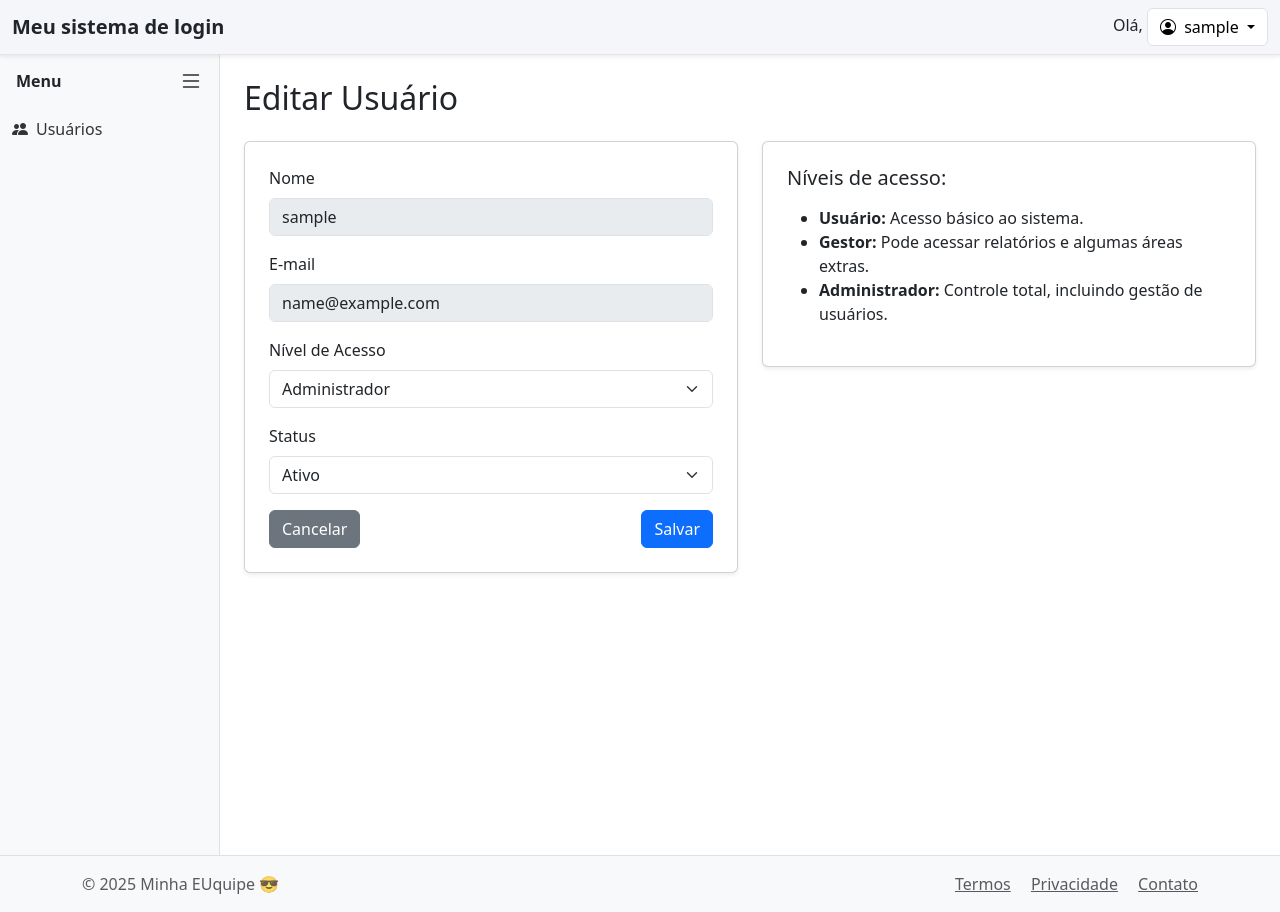
After one commit to felipevbrito/login_flask_mariadb_docker, a Flask app: page /users/users/edit/1 in a window 1280 px wide. The commit adds this page. Run offline with Flask 3, Linux system fonts and the light colour scheme; a user stored in the database is signed in; tables that the repository leaves empty hold one stand-in row (values such as "Sample post").

Commit message:
adiciona niveis de acesso e edicao no front

```diff
--- a/app_login/models.py
+++ b/app_login/models.py
@@ -5,7 +5,7 @@ from datetime import datetime
 class User(db.Model, UserMixin):
     __tablename__ = 'users'
     id = db.Column(db.Integer, primary_key=True)
-    username = db.Column(db.String(50), unique=True, nullable=False)
+    username = db.Column(db.String(50), nullable=False)
     email = db.Column(db.String(255), unique=True, nullable=False)
     password = db.Column(db.String(255), nullable=False)
     role = db.Column(db.String(20), nullable=False, default="user") # opções: "admin", "gestor", "user"
--- a/app_login/templates/includes/sidebar.html
+++ b/app_login/templates/includes/sidebar.html
@@ -5,12 +5,13 @@
         <i id="sidebarToggle" class="bi bi-list fs-4 cursor-pointer"></i>
     </div>
 
-    <a href="{{ url_for('users.users_list') }}"
-       class="sidebar-item d-flex align-items-center">
-        <i class="bi bi-people-fill me-2"></i>
-        <span class="sidebar-text">Usuários</span>
-    </a>
-
+    {% if current_user.role in ["admin"] %}
+        <a href="{{ url_for('users.users_list') }}"
+        class="sidebar-item d-flex align-items-center">
+            <i class="bi bi-people-fill me-2"></i>
+            <span class="sidebar-text">Usuários</span>
+        </a>
+    {% endif %}
 </div>
 
 <script>
--- a/app_login/templates/layouts/base.html
+++ b/app_login/templates/layouts/base.html
@@ -13,22 +13,24 @@
 <body class="d-flex flex-column min-vh-100">
     {% include "includes/navigation.html" %}
 
-        <!-- PARA MENSAGENS  -->
+    <div class="d-flex flex-grow-1">
+        {% include "includes/sidebar.html" %}
+
+        <main class="flex-grow-1 p-4">
+
+            <!-- ALERTAS DEVEM FICAR AQUI -->
             {% with messages = get_flashed_messages(with_categories=true) %}
                 {% if messages %}
-                <div class="container mt-3">
                     {% for category, message in messages %}
                         <div class="alert alert-{{ category }} alert-dismissible fade show" role="alert">
                             {{ message }}
-                            <button type="button" class="btn-close" data-bs-dismiss="alert" aria-label="Close"></button>
+                            <button type="button" class="btn-close" data-bs-dismiss="alert"></button>
                         </div>
                     {% endfor %}
-                </div>
                 {% endif %}
             {% endwith %}
 
             <script>
-            // Remove alertas automaticamente após 5 segundos
             setTimeout(function () {
                 let alerts = document.querySelectorAll('.alert');
                 alerts.forEach(alert => {
@@ -38,20 +40,15 @@
                 });
             }, 5000);
             </script>
+            <!-- FIM DO ALERTA -->
 
-        <!-- FIM DO CAMPO DE MENSAGENS -->
-
-        <div class="d-flex flex-grow-1">
-        {% include "includes/sidebar.html" %}
-            <main class="flex-grow-1 p-4">
             {% block content %}{% endblock %}
         </main>
     </div>
+
     {% include "includes/footer.html" %}
 
     <script src="{{ url_for('static', filename='js/index.js') }}"></script>
     <script src="https://cdn.jsdelivr.net/npm/bootstrap@5.3.0/dist/js/bootstrap.bundle.min.js"></script>
-
-
 </body>
 </html>
--- a/app_login/templates/pages/index.html
+++ b/app_login/templates/pages/index.html
@@ -21,6 +21,7 @@
                 <li>Proteção de URL</li>
                 <li>Alteração de dados de usuário logado</li>
                 <li>Verificação de e-mail repetido</li>
+                <li> Níveis de acesso; </li>
             </ul>
 
             <h4>O que falta:</h4>
@@ -28,7 +29,6 @@
                 <li> Deslogar depois de um determinado tempo sem atividade; </li>
                 <li> Expiração automática de sessão (configuração de 30 min)</li>
                 <li> Recuperar senha; </li>
-                <li> Níveis de acesso; </li>
             </ul>
 
         </div>
--- /dev/null
+++ b/app_login/templates/users/users-edit.html
@@ -0,0 +1,67 @@
+{% extends "layouts/base.html" %}
+{% block title %}Editar Usuário{% endblock %}
+
+{% block content %}
+
+<h2 class="mb-4">Editar Usuário</h2>
+
+<div class="row">
+
+    <!-- COLUNA ESQUERDA (FORMULÁRIO) -->
+    <div class="col-md-6">
+        <div class="card shadow-sm p-4">
+            <form method="POST">
+                {{ form.hidden_tag() }}
+
+                <div class="mb-3">
+                    <label class="form-label">Nome</label>
+                    <input class="form-control" value="{{ user.username }}" disabled>
+                </div>
+
+                <div class="mb-3">
+                    <label class="form-label">E-mail</label>
+                    <input class="form-control" value="{{ user.email }}" disabled>
+                </div>
+
+                <div class="mb-3">
+                    <label class="form-label">Nível de Acesso</label>
+                    <select name="role" class="form-select" required>
+                        <option value="user"   {% if user.role == "user" %}selected{% endif %}>Usuário</option>
+                        <option value="gestor" {% if user.role == "gestor" %}selected{% endif %}>Gestor</option>
+                        <option value="admin"  {% if user.role == "admin" %}selected{% endif %}>Administrador</option>
+                    </select>
+                </div>
+
+                <div class="mb-3">
+                    <label class="form-label">Status</label>
+                    <select name="status" class="form-select">
+                        <option value="active"   {% if user.status == "active" %}selected{% endif %}>Ativo</option>
+                        <option value="inactive" {% if user.status == "inactive" %}selected{% endif %}>Inativo</option>
+                        <option value="deleted"  {% if user.status == "deleted" %}selected{% endif %}>Excluído</option>
+                    </select>
+                </div>
+
+                <div class="d-flex justify-content-between">
+                    <a href="{{ url_for('users.users_list') }}" class="btn btn-secondary">Cancelar</a>
+                    <button class="btn btn-primary">Salvar</button>
+                </div>
+
+            </form>
+        </div>
+    </div>
+
+    <!-- COLUNA DIREITA (CARD DE AJUDA) -->
+    <div class="col-md-6">
+        <div class="card shadow-sm p-4">
+            <h5>Níveis de acesso:</h5>
+            <ul class="mt-2">
+                <li><strong>Usuário:</strong> Acesso básico ao sistema.</li>
+                <li><strong>Gestor:</strong> Pode acessar relatórios e algumas áreas extras.</li>
+                <li><strong>Administrador:</strong> Controle total, incluindo gestão de usuários.</li>
+            </ul>
+        </div>
+    </div>
+
+</div>
+
+{% endblock %}
--- a/app_login/templates/users/users-list.html
+++ b/app_login/templates/users/users-list.html
@@ -60,7 +60,7 @@
                 </td>
                 <td class="text-end">
                     <a href="#" class="btn btn-sm btn-info">Ver</a>
-                    <a href="#" class="btn btn-sm btn-warning">Editar</a>
+                    <a href="{{ url_for('users.users_edit', user_id=user.id) }}"  class="btn btn-sm btn-warning"> Editar </a>
                     <a href="#" class="btn btn-sm btn-danger"
                        onclick="return confirm('Apagar este usuário?')">
                         Excluir
--- a/app_login/users/forms.py
+++ b/app_login/users/forms.py
@@ -0,0 +1,4 @@
+from flask_wtf import FlaskForm
+
+class EditUserForm(FlaskForm):
+    pass  # se quiser, depois adicionamos campos de validação
--- a/app_login/users/routes.py
+++ b/app_login/users/routes.py
@@ -1,10 +1,57 @@
-from flask import render_template
-from flask_login import login_required
-from app_login.models import User
+from flask import render_template, redirect, url_for, flash, request
+from flask_login import login_required, current_user
+from app_login.models import User, db
 from . import users_bp
+from .forms import EditUserForm
+from functools import wraps
+from flask import redirect, url_for, flash
 
+## Permite acesso somente de usuários especificos##
+def role_required(*roles):
+    def decorator(f):
+        @wraps(f)
+        def wrapped(*args, **kwargs):
+            if not current_user.is_authenticated:
+                flash("Faça login para continuar", "warning")
+                return redirect(url_for("auth.login"))
+
+            if current_user.role not in roles:
+                flash("Você não tem permissão para acessar esta página.", "danger")
+                return redirect(url_for("main.index"))
+
+            return f(*args, **kwargs)
+        return wrapped
+    return decorator
+
+#LINK SIDEBAR PARA USER-LIST
 @users_bp.route("/")
 @login_required
+@role_required("admin")
 def users_list():
     users = User.query.all()
     return render_template("users/users-list.html", users=users)
+
+
+#PAGINA DE USER-EDIT
+@users_bp.route("/users/edit/<int:user_id>", methods=["GET", "POST"])
+@role_required("admin")
+def users_edit(user_id):
+
+    user = User.query.get_or_404(user_id)
+    form = EditUserForm()
+
+    # impedir que o admin remova ou degrade o próprio admin
+    if form.validate_on_submit():
+        new_role = request.form.get("role")
+
+        if user.id == current_user.id and new_role != "admin":
+            flash("Você não pode alterar o próprio nível de administrador.", "danger")
+            return redirect(url_for("users.users_edit", user_id=user.id))
+
+        user.role = new_role
+        db.session.commit()
+
+        flash("Nível de acesso atualizado com sucesso!", "success")
+        return redirect(url_for("users.users_list"))
+
+    return render_template("users/users-edit.html", user=user, form=form)
```
Also changed, not shown: app_login/auth/controllers.py (line endings or trailing spaces). Lines whose indentation alone changed are shown as unchanged.
